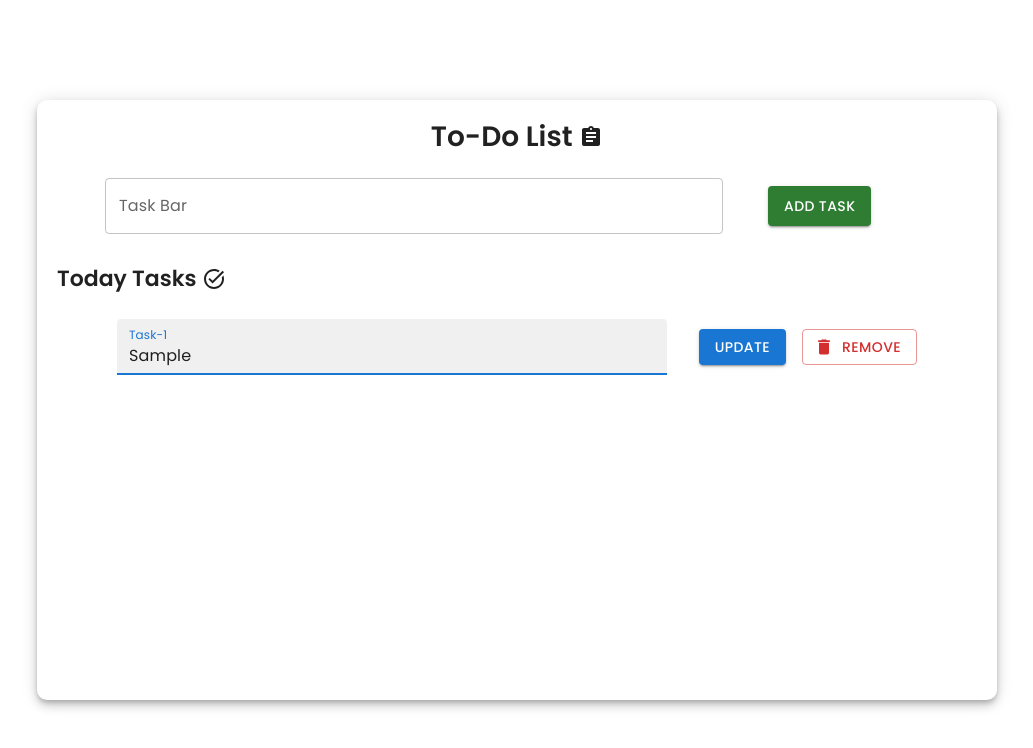
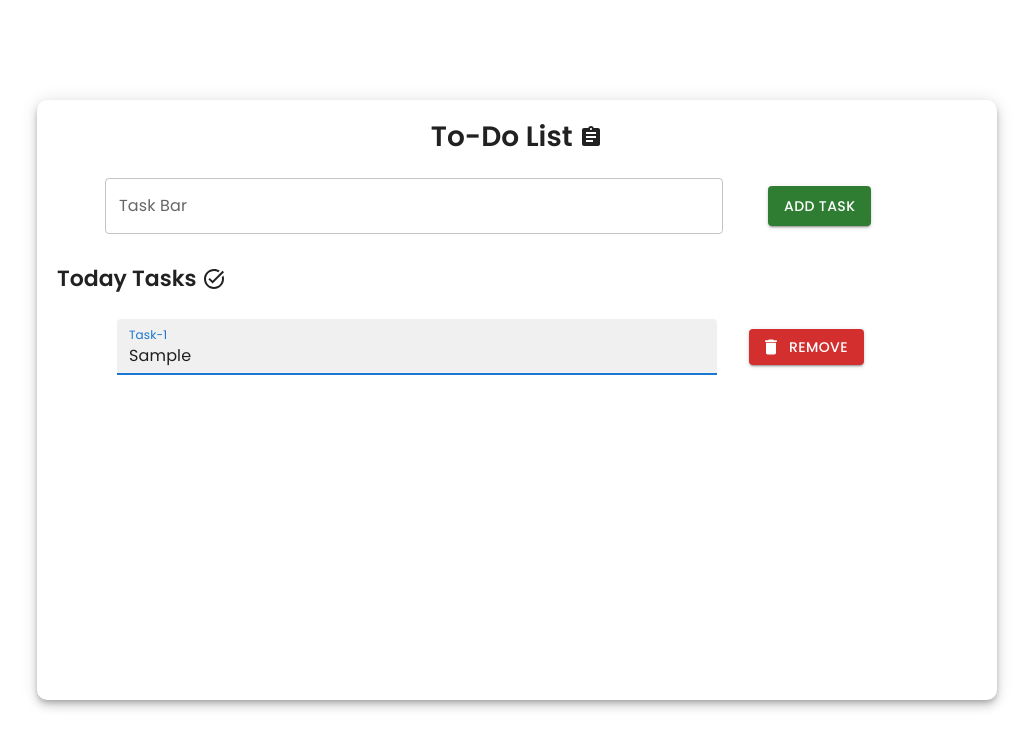
Before and after one commit to AshanSandeep06/Todo-List-React, a React (Create React App) app: page / in a window 1280 px wide. Both pictures are taken after typing "Sample" into the empty fields and a click on the button "ADD TASK". Shown: the top 748 px of the page, without its empty margins (123-1156 px from the left). Built offline with nearby package versions, Linux system fonts and the light colour scheme.

Commit message:
Content Updated in Task Component

```diff
--- a/src/Components/Task/Task.tsx
+++ b/src/Components/Task/Task.tsx
@@ -31,18 +31,18 @@ export default function Task(props: TaskProps) {
       </div>
 
       <div className="buttons flex gap-4 self-center">
-        <Button
+        {/* <Button
           className="btnUpdate"
           color="primary"
           variant="contained"
           onClick={props.update}
         >
           Update
-        </Button>
+        </Button> */}
         <Button
           className="btnRemove"
           color="error"
-          variant="outlined"
+          variant="contained"
           startIcon={<DeleteIcon />}
           onClick={props.delete}
         >
```
